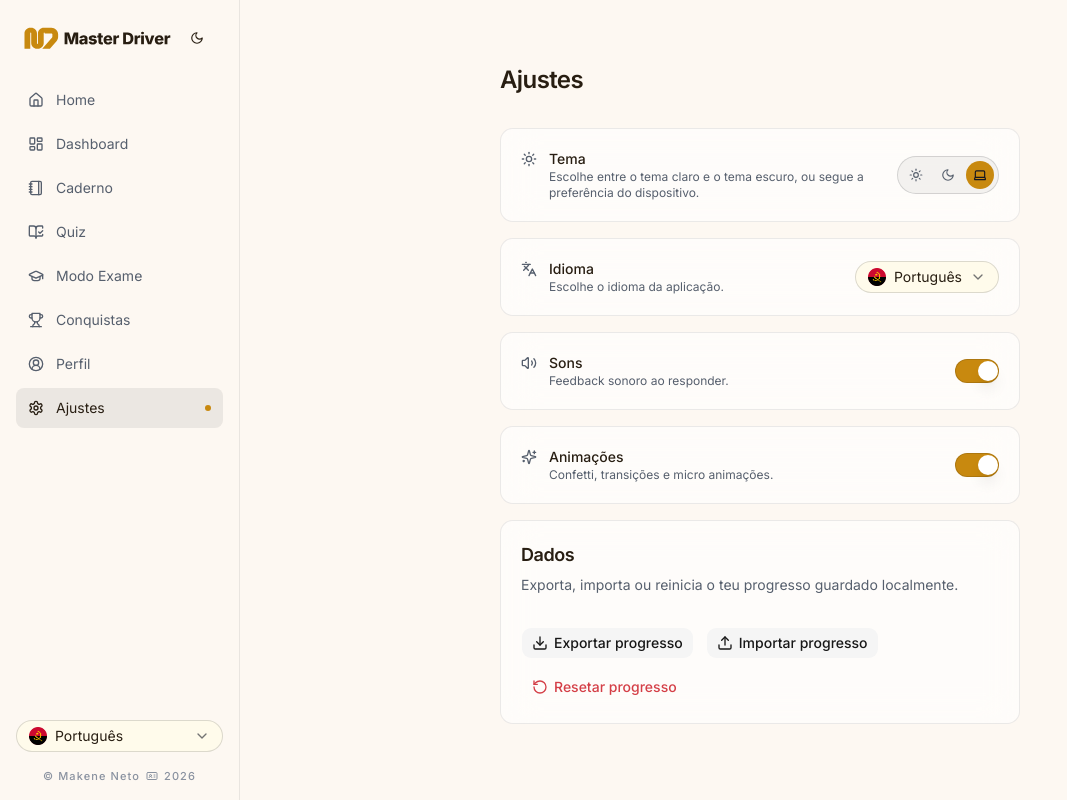
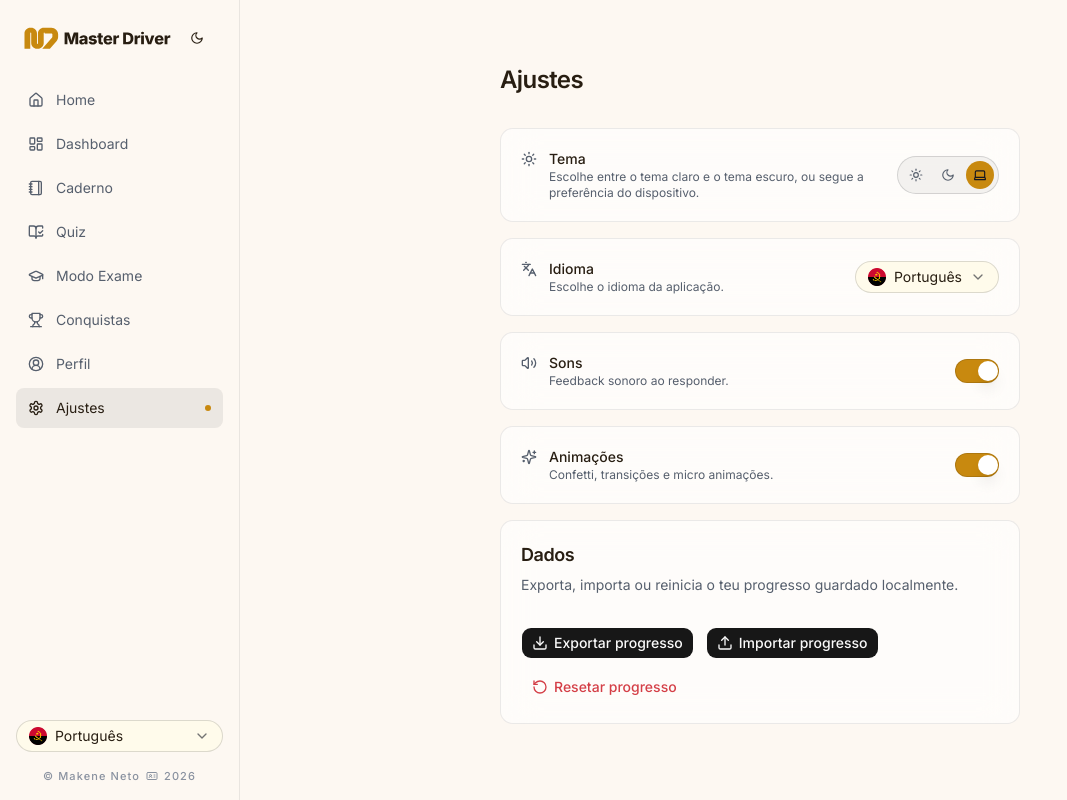
Before and after one commit to makeneto/master-driver, a Next.js app: page /settings in a window 1280 px wide. Shown: the whole page, without its empty margins (0-1067 px from the left). Built offline with nearby package versions, Linux system fonts and the light colour scheme.

Commit message:
feat: update Button variant to default for export and import actions in SettingsPage

```diff
--- a/src/app/settings/page.tsx
+++ b/src/app/settings/page.tsx
@@ -165,10 +165,10 @@ export default function SettingsPage() {
           </CardHeader>
 
           <div className="mt-4 flex flex-wrap gap-3">
-            <Button variant="secondary" onClick={handleExport}>
+            <Button variant="default" onClick={handleExport}>
               <Download className="h-4 w-4" /> {t("settings.exportProgress")}
             </Button>
-            <Button variant="secondary" onClick={handleImportClick}>
+            <Button variant="default" onClick={handleImportClick}>
               <Upload className="h-4 w-4" /> {t("settings.importProgress")}
             </Button>
             <input
```
